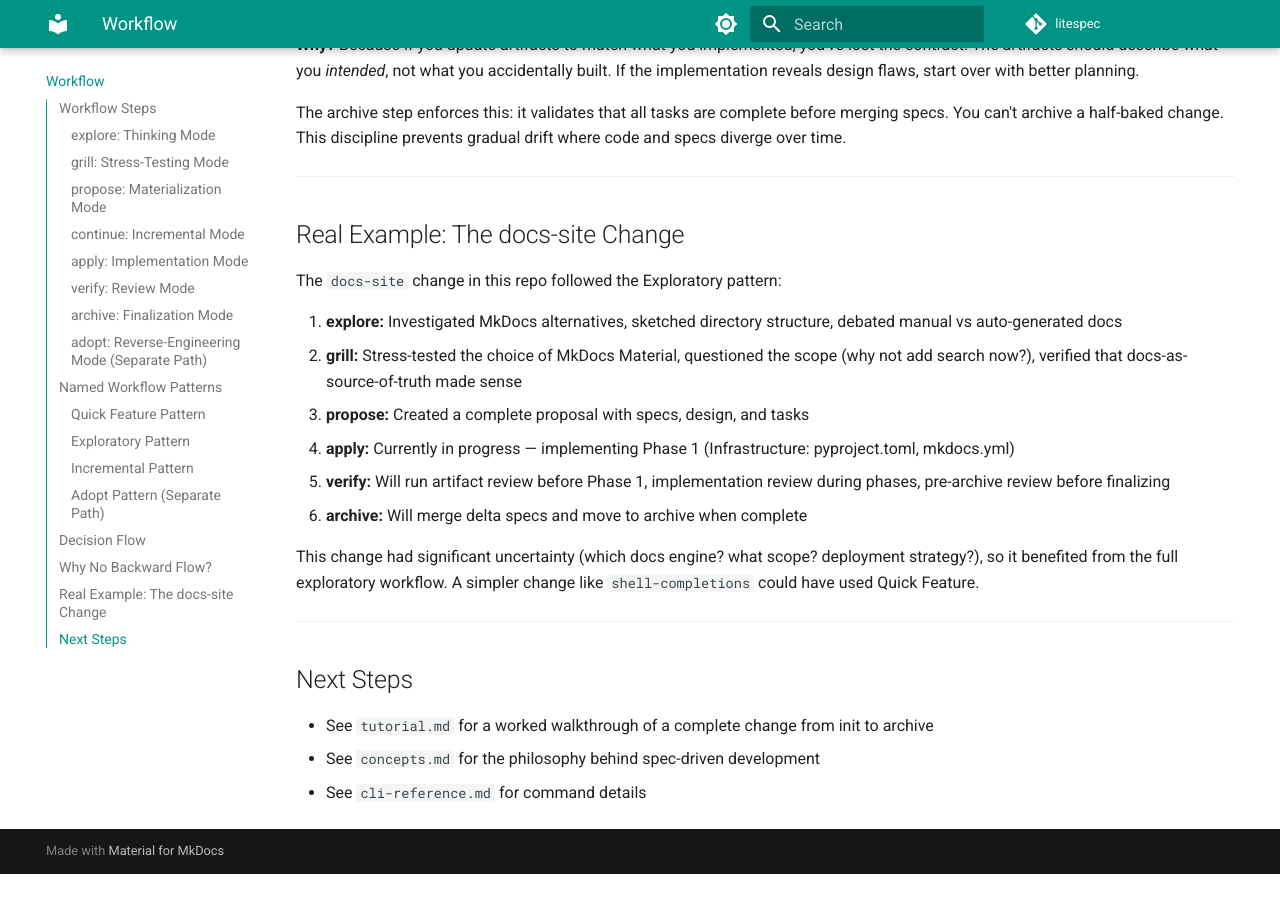
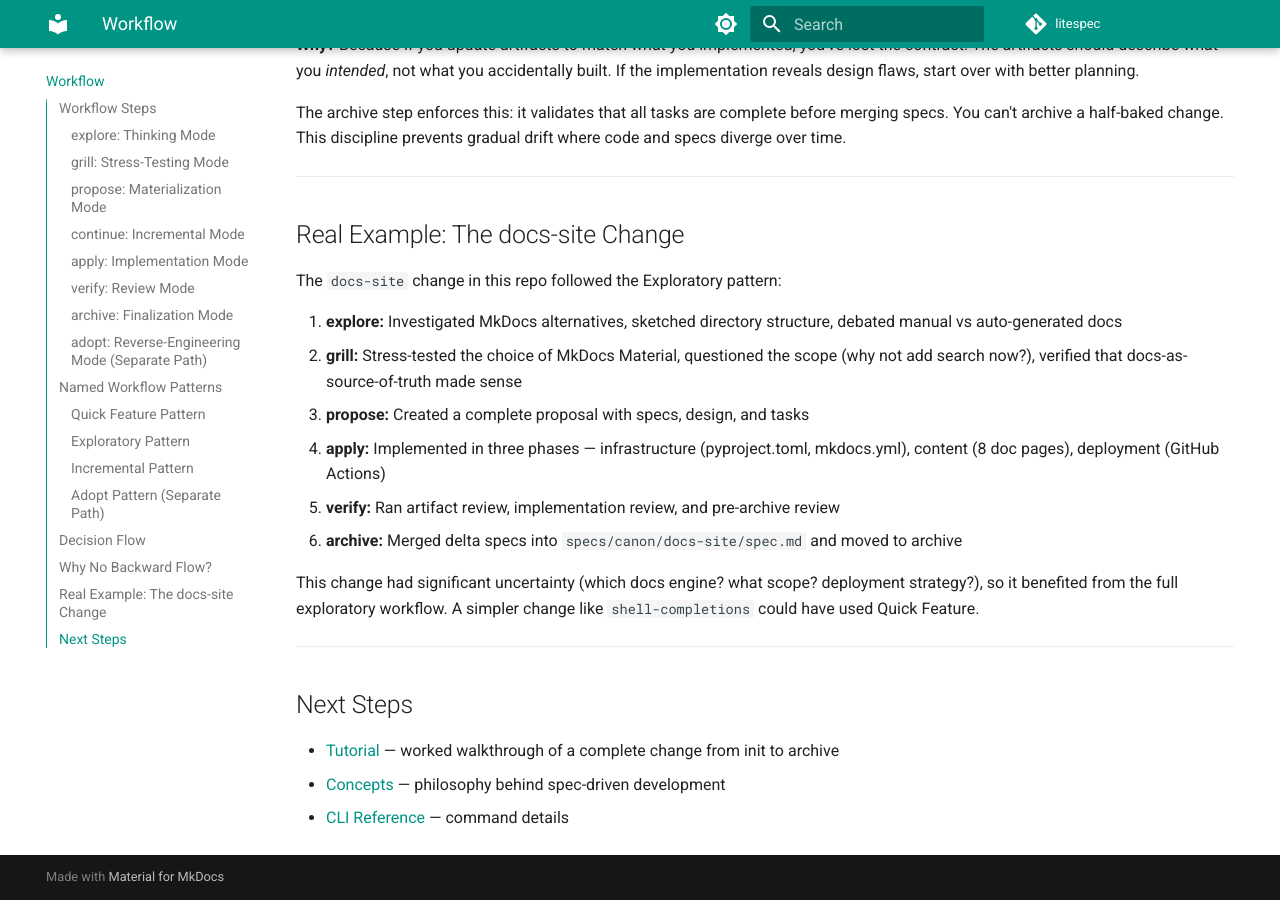
Before and after one commit to bermudi/litespec, an MkDocs documentation site: the page built from docs/workflow.md, in a window 1280 px wide and 900 px high, scrolled down 5121 px. Built offline with MkDocs 1.6.1 and Material for MkDocs 9.7.7, drawn with Linux system fonts in a browser that asks for light colours; comment, search, counter and statistics services are not loaded; before the commit the page ends 5995 px from its top, so only the background shows below that.

Commit message:
fix docs: broken links, stale content, and inconsistencies

```diff
--- a/docs/workflow.md
+++ b/docs/workflow.md
@@ -252,9 +252,9 @@ The `docs-site` change in this repo followed the Exploratory pattern:
 1. **explore:** Investigated MkDocs alternatives, sketched directory structure, debated manual vs auto-generated docs
 2. **grill:** Stress-tested the choice of MkDocs Material, questioned the scope (why not add search now?), verified that docs-as-source-of-truth made sense
 3. **propose:** Created a complete proposal with specs, design, and tasks
-4. **apply:** Currently in progress — implementing Phase 1 (Infrastructure: pyproject.toml, mkdocs.yml)
-5. **verify:** Will run artifact review before Phase 1, implementation review during phases, pre-archive review before finalizing
-6. **archive:** Will merge delta specs and move to archive when complete
+4. **apply:** Implemented in three phases — infrastructure (pyproject.toml, mkdocs.yml), content (8 doc pages), deployment (GitHub Actions)
+5. **verify:** Ran artifact review, implementation review, and pre-archive review
+6. **archive:** Merged delta specs into `specs/canon/docs-site/spec.md` and moved to archive
 
 This change had significant uncertainty (which docs engine? what scope? deployment strategy?), so it benefited from the full exploratory workflow. A simpler change like `shell-completions` could have used Quick Feature.
 
@@ -262,6 +262,6 @@ This change had significant uncertainty (which docs engine? what scope? deployme
 
 ## Next Steps
 
-- See `tutorial.md` for a worked walkthrough of a complete change from init to archive
-- See `concepts.md` for the philosophy behind spec-driven development
-- See `cli-reference.md` for command details
+- [Tutorial](tutorial.md) — worked walkthrough of a complete change from init to archive
+- [Concepts](concepts.md) — philosophy behind spec-driven development
+- [CLI Reference](cli-reference.md) — command details
```
Also changed, not shown: docs/cli-reference.md (+3 -3 lines), docs/delta-specs.md (+1 -2 lines), docs/project-structure.md (+1 -1 lines), docs/tutorial.md (+1 -1 lines).
